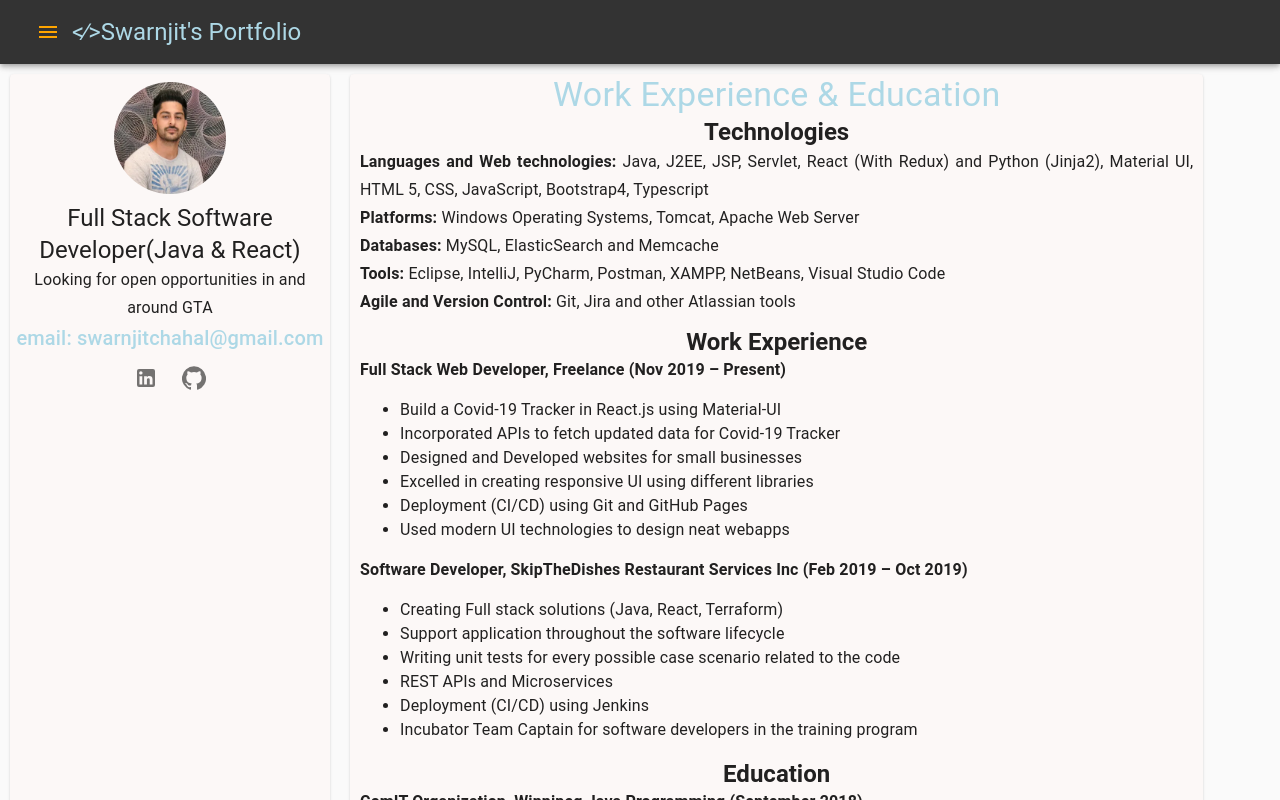
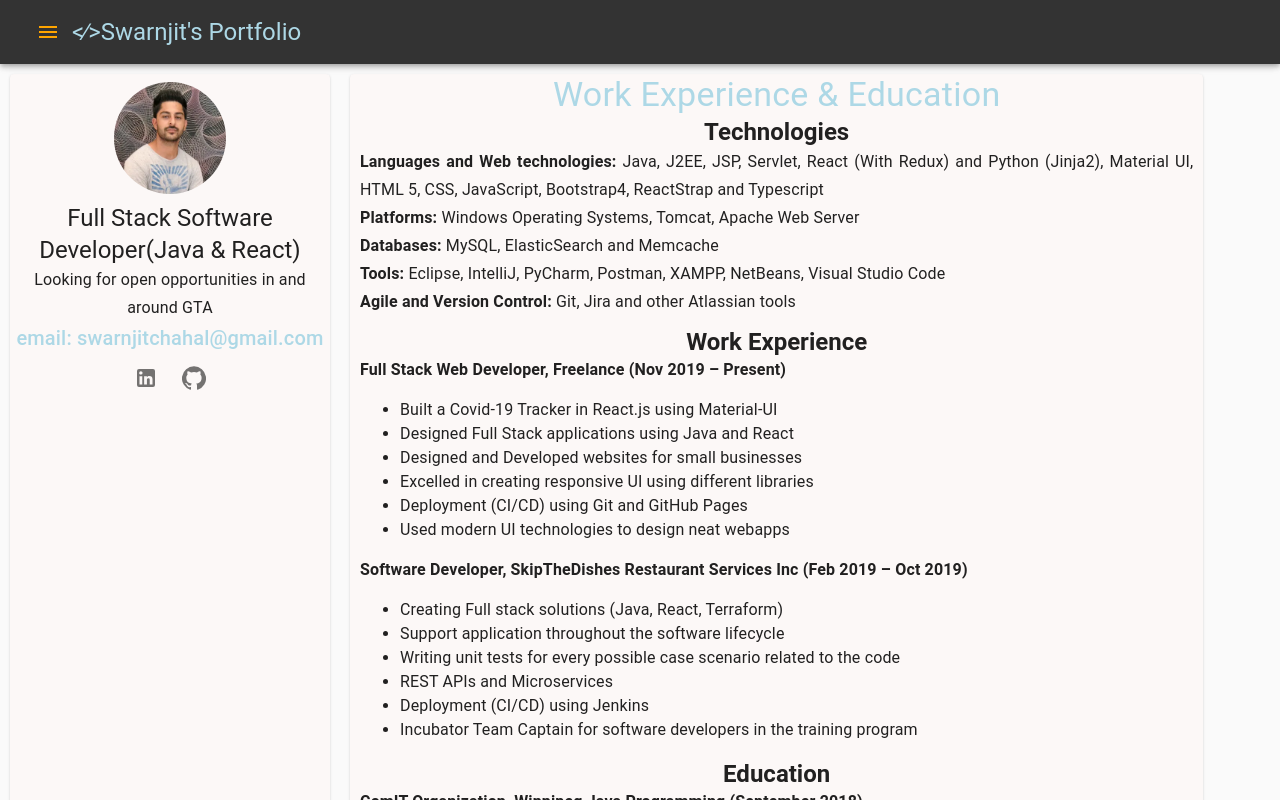
Before and after one commit to swarnjit/portfolio, a React (Create React App) app: page /resume in a window 1280 px wide. Shown: the top 800 px of the page. Built offline with nearby package versions, Linux system fonts and the light colour scheme.

Commit message:
updated resume component

```diff
--- a/src/components/Resume.js
+++ b/src/components/Resume.js
@@ -96,7 +96,7 @@ const Resume = () => {
             <Typography variant="subtitle1" align="justify">
               <b>Languages and Web technologies:</b> Java, J2EE, JSP, Servlet,
               React (With Redux) and Python (Jinja2), Material UI, HTML 5, CSS,
-              JavaScript, Bootstrap4, Typescript
+              JavaScript, Bootstrap4, ReactStrap and Typescript
             </Typography>
             <Typography variant="subtitle1" align="justify">
               <b>Platforms:</b> Windows Operating Systems, Tomcat, Apache Web
@@ -125,10 +125,8 @@ const Resume = () => {
             </Typography>
             <Typography align="justify">
               <ul>
-                <li> Build a Covid-19 Tracker in React.js using Material-UI</li>
-                <li>
-                  Incorporated APIs to fetch updated data for Covid-19 Tracker
-                </li>
+                <li> Built a Covid-19 Tracker in React.js using Material-UI</li>
+                <li>Designed Full Stack applications using Java and React</li>
                 <li> Designed and Developed websites for small businesses</li>
                 <li>
                   Excelled in creating responsive UI using different libraries
```
